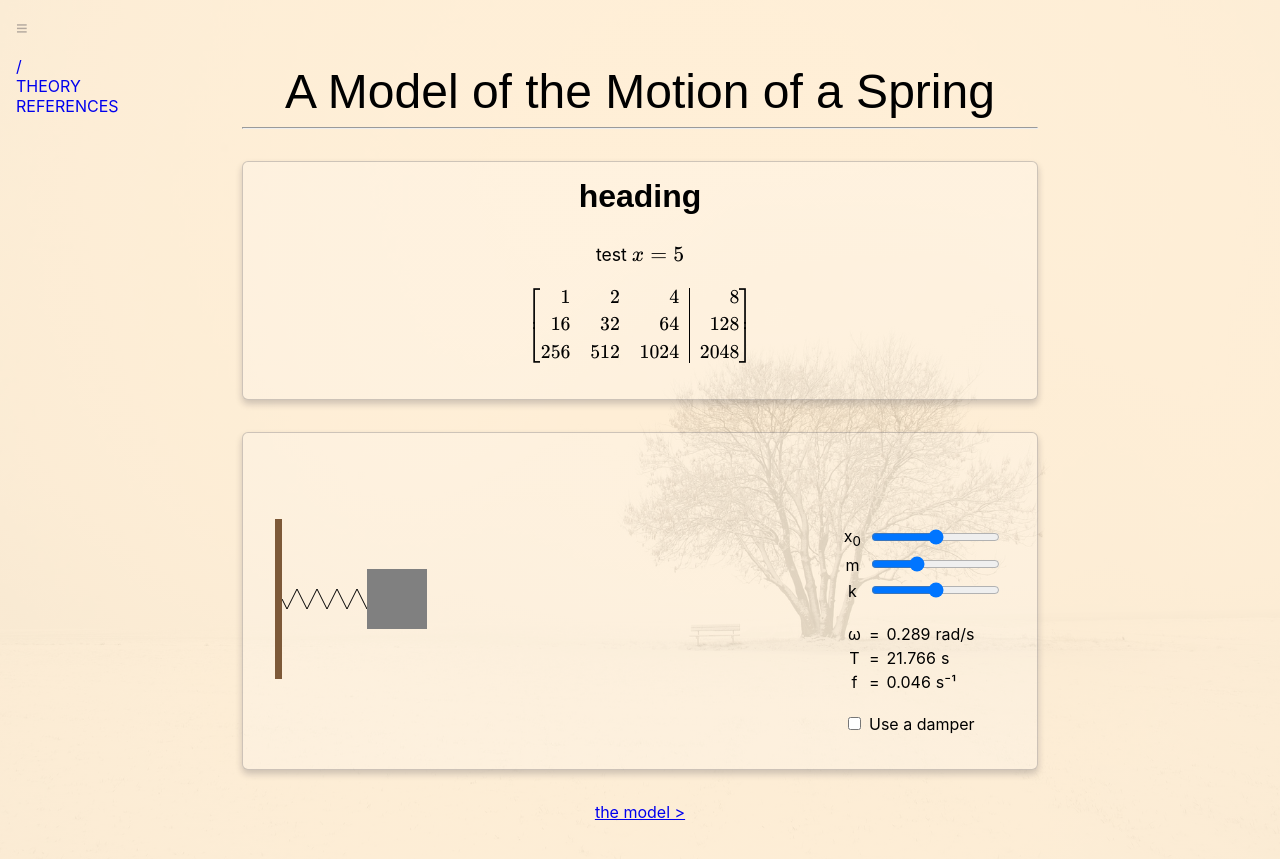
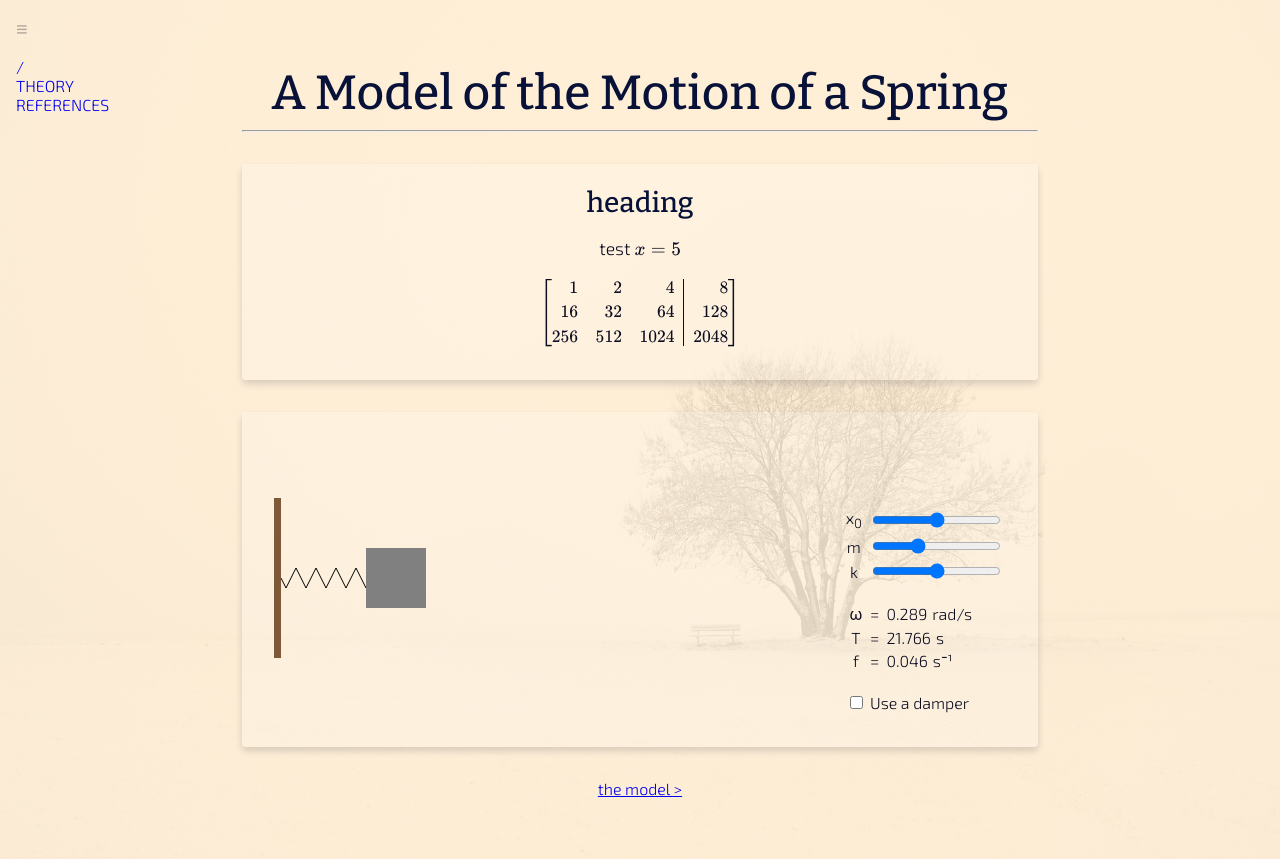
Before and after one commit to dulldesk/spring, a Jekyll site: the page built from index.md, in a window 1280 px wide. Shown: the top 859 px of the page. Built offline with Jekyll 4.4.1, drawn with Linux system fonts in a browser that asks for light colours; some web fonts are replaced.

Commit message:
Update styles

```diff
--- a/_includes/head.html
+++ b/_includes/head.html
@@ -8,4 +8,4 @@
 {%- endif -%}
 <link rel="preconnect" href="https://fonts.googleapis.com">
 <link rel="preconnect" href="https://fonts.gstatic.com" crossorigin>
-<link href="https://fonts.googleapis.com/css2?family=Quattrocento&display=swap" rel="stylesheet">
+<link href="https://fonts.googleapis.com/css2?family=Bitter:wght@500&family=Exo+2:wght@300&display=swap" rel="stylesheet">
--- a/_sass/_colours.scss
+++ b/_sass/_colours.scss
@@ -1,4 +1,6 @@
 $black: #0d0d22;
+// $brown-dark: #5a4a4a;
+$blue-dark: #081239;
 $white: #fff;
 
 $pastel: (
@@ -14,5 +16,7 @@ $pastel: (
 );
 
 $text: $black;
+$headings: $blue-dark;
+$title: $blue-dark;
 $bkgd: blanchedalmond;
-$shadow: rgba($black,0.2);
+$shadow: rgba($black,0.15);
--- a/_sass/base.scss
+++ b/_sass/base.scss
@@ -9,8 +9,9 @@ html {
 	scroll-behavior: smooth;
 }
 body {
-	font-family: 'Quattrocento', -apple-system,BlinkMacSystemFont,Segoe UI,Roboto,Oxygen,Ubuntu,Cantarell,Fira Sans,Droid Sans,Helvetica Neue,sans-serif;
+	font-family: 'Exo 2', -apple-system,BlinkMacSystemFont,Segoe UI,Roboto,Oxygen,Ubuntu,Cantarell,Fira Sans,Droid Sans,Helvetica Neue,sans-serif;
 	margin: 0;
+	color: $text;
 }
 main {
 	min-height: 100vh;
@@ -27,10 +28,11 @@ main {
 	.title {
 		h1 {
 			margin: 0;
+			color: $title;
 		}
 		+ hr {
 			border: none;
-			background: black;
+			background: $title;
 			height: 2px;
 		}
 	}
@@ -43,13 +45,14 @@ main {
 }
 
 h1,h2,h3,h4,h5,h6 {
-	font-family: 'Poor Richard', 'Quattrocento', sans-serif;
-	font-weight: 300;
+	font-family: 'Bitter', serif;
+	font-weight: 500;
+	color: $headings;
+	font-size: 1.75rem;
 }
 h1 {
 	font-size: 3rem;
 }
 h2 {
-	font-weight: bold;
-	font-size: 2rem;
+	margin: 0;
 }
--- a/_sass/components/box.scss
+++ b/_sass/components/box.scss
@@ -1,9 +1,11 @@
 @import "colours";
 
 .box {
+	$mar: 0.4rem;
+
 	background-color: rgba($white, 0.2);
-	border: 1px solid $shadow;
-	border-radius: 6px;
+	// border: 1px solid $shadow;
+	border-radius: 4px;
 	box-shadow: 0 4px 7px $shadow;
 
 	padding: 1rem 2rem;
@@ -13,7 +15,11 @@
 
 	> h1, > h2, > h3, > h4 {
 		&:first-child {
-			margin-top: 0;
+			margin-top: $mar;
+
+			+ p {
+				margin: 1rem 0;
+			}
 		}
 	}
 	&.title h1 {
@@ -24,4 +30,7 @@
 		font-size: 1.1rem;
 		line-height: 1.5;
 	}
+	p:last-child {
+		margin-bottom: $mar;
+	}
 }
```
